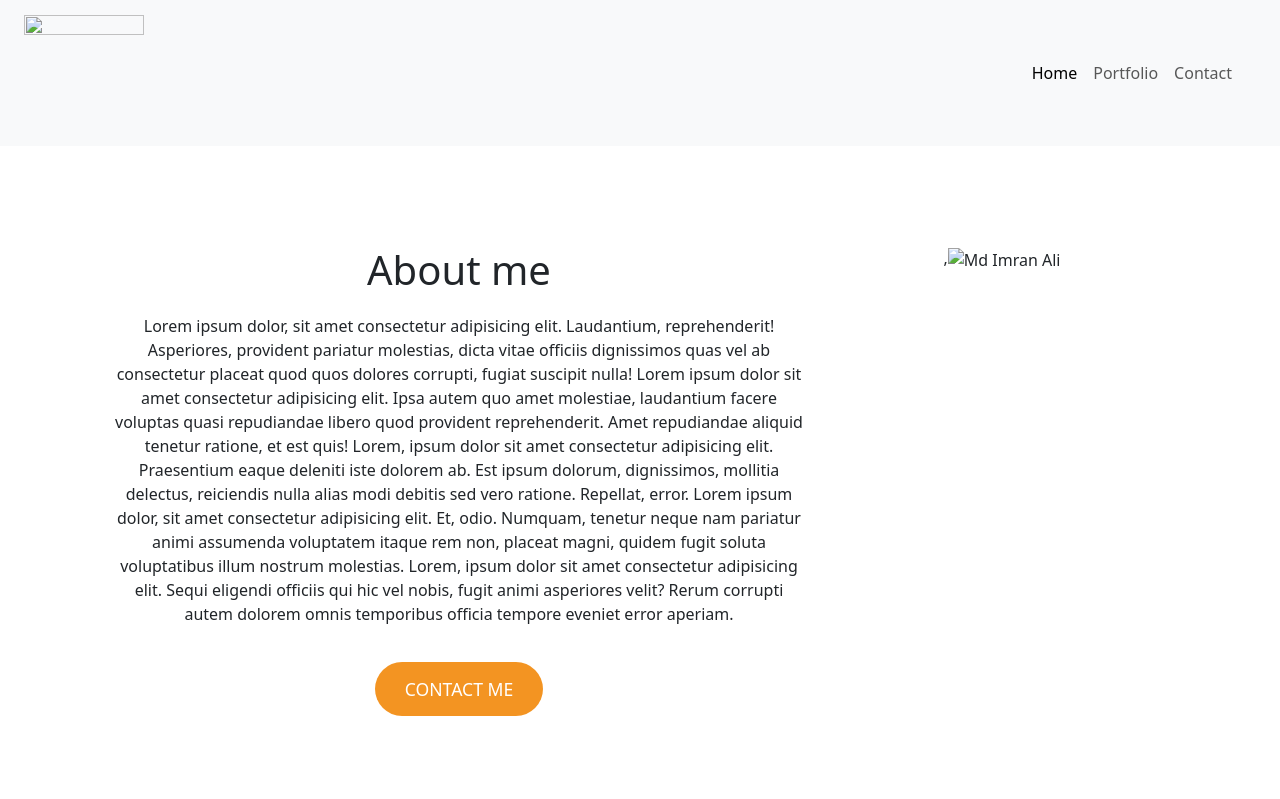
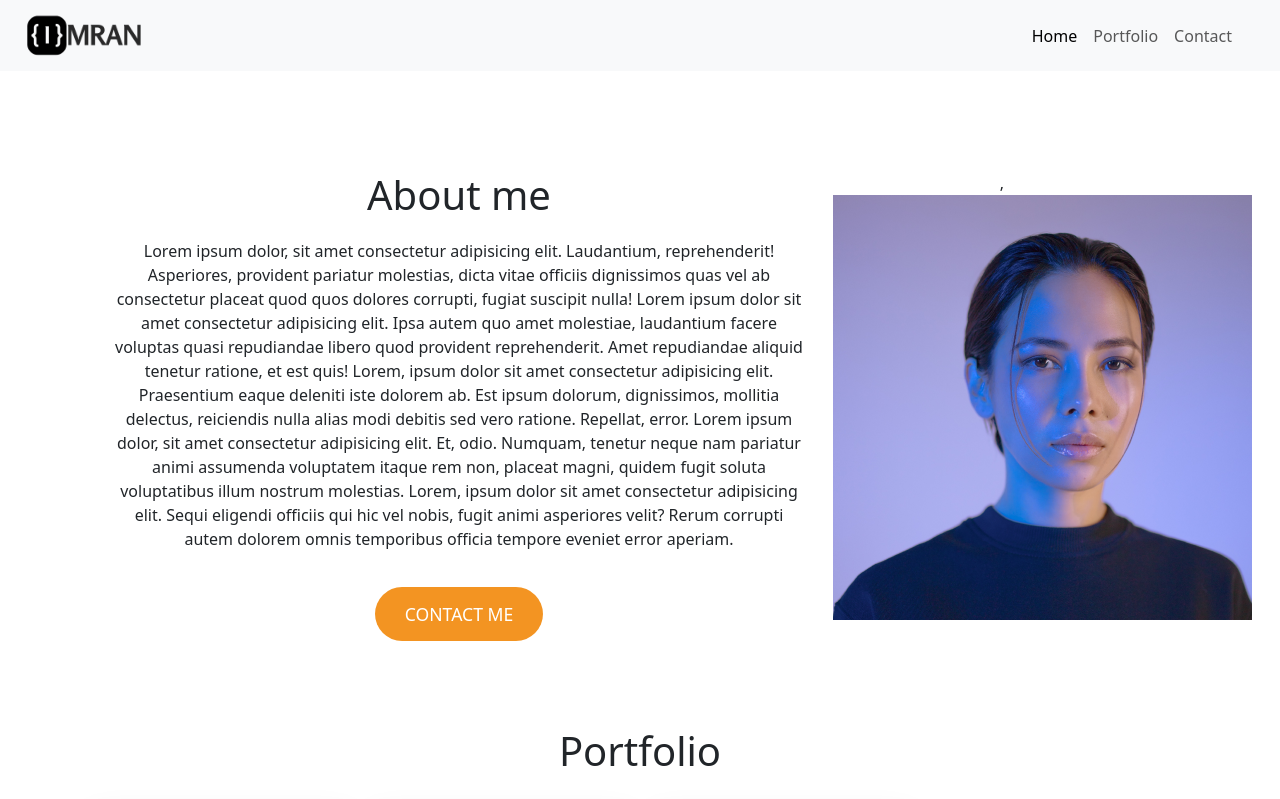
Before and after one commit to wpimran/Mod5, a plain HTML site: page index.html in a window 1280 px wide. Shown: the top 799 px of the page. Drawn offline with nearby package versions, Linux system fonts and the light colour scheme.

Commit message:
Update index.html

```diff
--- a/index.html
+++ b/index.html
@@ -30,7 +30,7 @@
     <nav class="navbar navbar-expand-lg " aria-label="Offcanvas navbar large">
         <div class="container-fluid">
           <a class="navbar-brand" href="#">
-            <img src="images/White.png" width="30" height="30" class="d-inline-block align-top" alt="">
+            <img src="White.png" width="30" height="30" class="d-inline-block align-top" alt="">
           </a>
           <button class="navbar-toggler" type="button" data-bs-toggle="offcanvas" data-bs-target="#offcanvasNavbar2" aria-controls="offcanvasNavbar2" aria-label="Toggle navigation">
             <span class="navbar-toggler-icon"></span>
@@ -68,7 +68,7 @@
                 <a class="cta" href="#contact">Contact me</a>
               </div>
               <div class="col-4 about-image">
-                ,<img src="images/robbie-lens.png" alt="Md Imran Ali">
+                ,<img src="robbie-lens.png" alt="Md Imran Ali">
               </div>
             </div>
           </div>
```
